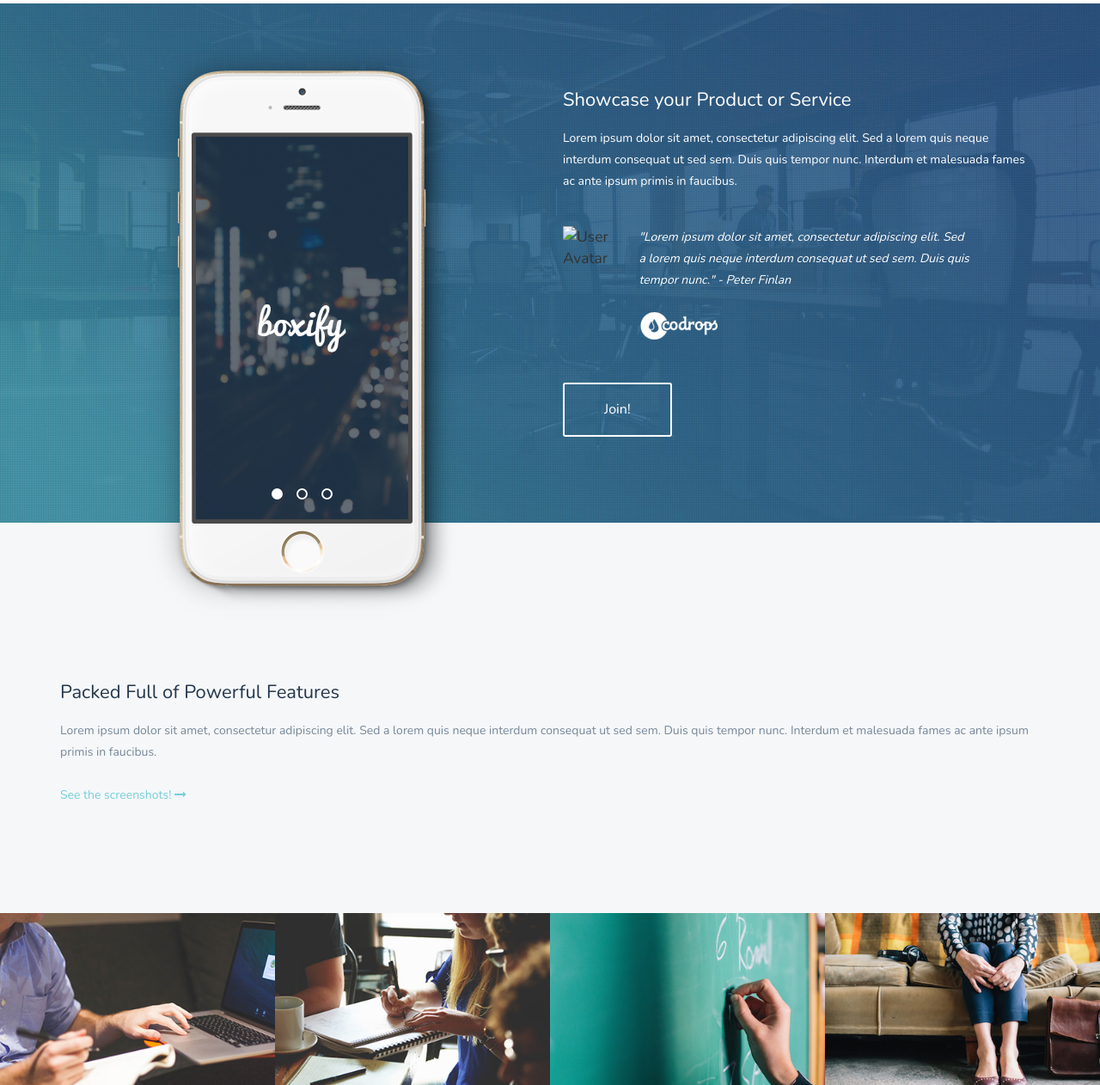
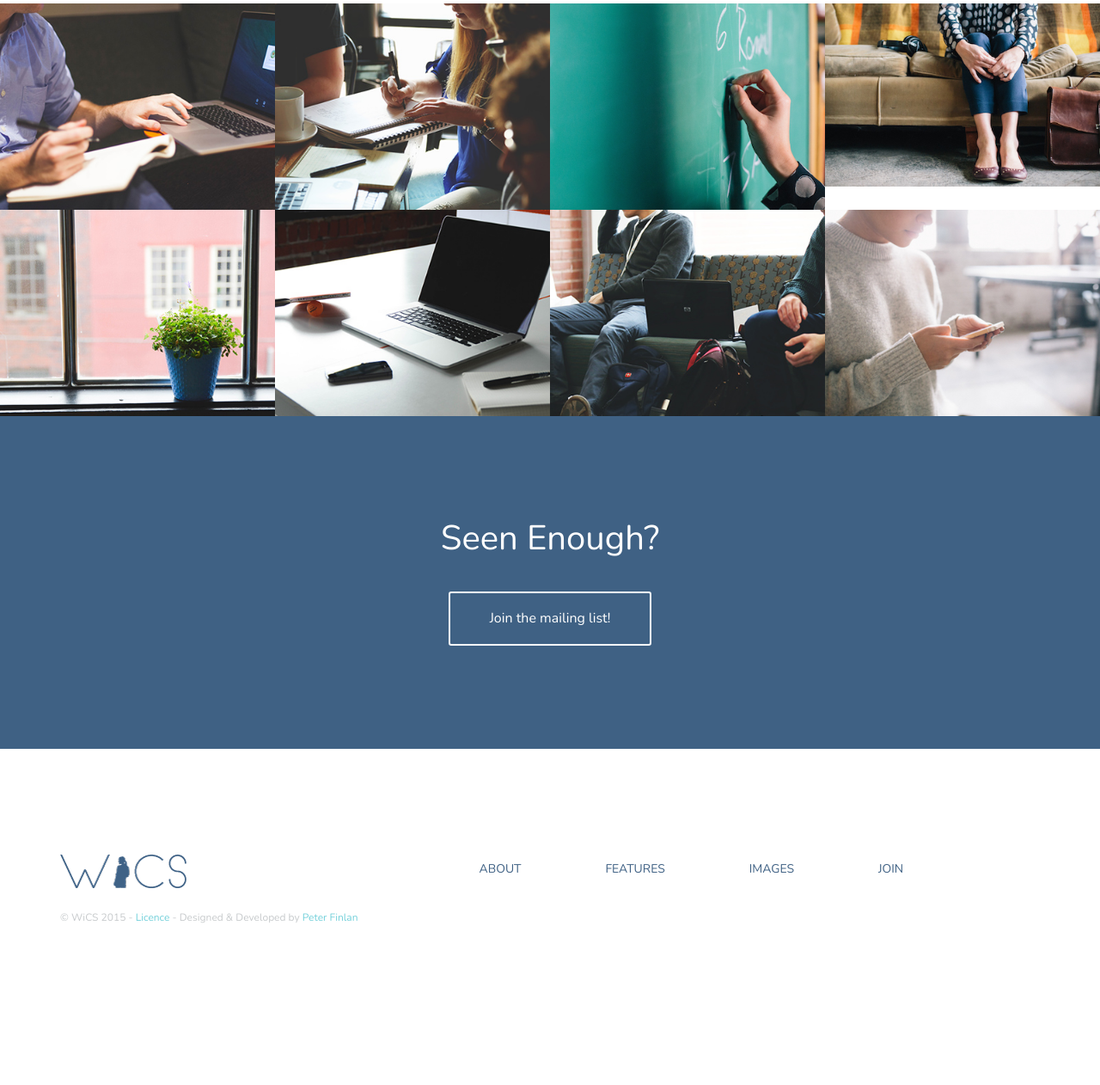
Before and after one commit to magv96/tuftswics.github.io, a plain HTML site: page index.html in a window 1280 px wide. Shown: the part 1829-3091 px from the top of the page at 86% size. After the commit the page ends 3021 px from the top, so only its background shows below. Drawn offline with nearby package versions, Linux system fonts and the light colour scheme.

Commit message:
finished initial website

```diff
--- a/index.html
+++ b/index.html
@@ -59,7 +59,7 @@
 					<div class="row hero-content">
 						<div class="col-md-12">
 							<h1 class="animated fadeInDown">A faux-rority for women in computer science at Tufts</h1>
-							<a href="http://tympanus.net/codrops/?p=22554" class="use-btn animated fadeInUp">Join the mailing list</a> <a href="#about" class="learn-btn animated fadeInUp">Learn more <i class="fa fa-arrow-down"></i></a>
+							<a href="https://docs.google.com/forms/d/12LUwOVcA1rjw1PqD5l_UVhl52_ktfgjA5x0SVSH-9DQ/viewform" target="_blank" class="use-btn animated fadeInUp">Join the mailing list</a> <a href="#about" class="learn-btn animated fadeInUp">Learn more <i class="fa fa-arrow-down"></i></a>
 						</div>
 					</div>
 				</div>
@@ -90,18 +90,18 @@
 								<ul class="slides" id="featuresSlider">
 									<li>
 										<h1>Connecting Women in CS</h1>
-										<p>Lorem ipsum dolor sit amet, consectetur adipiscing elit. Sed a lorem quis neque interdum consequat ut sed sem. Duis quis tempor nunc. Interdum et malesuada fames ac ante ipsum primis in faucibus.</p>
+										<p>Don't you wish you could meet people who love the way sublime looks? Who giggle whenever someone mentions loops? WiCS wants to help you meet people like you. And more importantly, women like you.</p>
 										<p><a href="#features" class="arrow-btn">Find out why WiCS rocks! <i class="fa fa-long-arrow-right"></i></a></p>
 									</li>
 									<li>
 										<h1>Providing a Network of Opportunities</h1>
-										<p>Lorem ipsum dolor sit amet, consectetur adipiscing elit. Sed a lorem quis neque interdum consequat ut sed sem. Duis quis tempor nunc. Interdum et malesuada fames ac ante ipsum primis in faucibus.</p>
-										<p><a href="http://tympanus.net/codrops/?p=22554" class="arrow-btn">Find out why WiCS rocks! <i class="fa fa-long-arrow-right"></i></a></p>
+										<p>We all know how import connections are within the working world today. Meet someone who has a full-time position at Google and you're one step closer to getting one yourself. WiCS helps establish those networks.</p>
+										<p><a href="#features" class="arrow-btn">Find out why WiCS rocks! <i class="fa fa-long-arrow-right"></i></a></p>
 									</li>
 									<li>
-										<h1>Supporting all members endeavors</h1>
-										<p>Lorem ipsum dolor sit amet, consectetur adipiscing elit. Sed a lorem quis neque interdum consequat ut sed sem. Duis quis tempor nunc. Interdum et malesuada fames ac ante ipsum primis in faucibus.</p>
-										<p><a href="http://tympanus.net/codrops/?p=22554" class="arrow-btn">Find out why WiCS rocks! <i class="fa fa-long-arrow-right"></i></a></p>
+										<h1>Supporting All Members Endeavors</h1>
+										<p>Perhaps most important is the support that WiCS offers. If you're working on your own side project, tell us! We'll be sure to spread it to all of our members and maybe provide you a helping hand!</p>
+										<p><a href="#features" class="arrow-btn">Find out why WiCS rocks! <i class="fa fa-long-arrow-right"></i></a></p>
 									</li>
 								</ul>
 						</div>
@@ -121,7 +121,7 @@
 							<div class="feature-content">
 								<h1>Network</h1>
 								<p>Use your fellow WiCS students and alumnis as resources to meet professionals and establish connections.</p>
-								<a href="http://tympanus.net/codrops/?p=22554" class="read-more-btn">Read More <i class="fa fa-chevron-circle-right"></i></a>
+								<a href="https://docs.google.com/forms/d/12LUwOVcA1rjw1PqD5l_UVhl52_ktfgjA5x0SVSH-9DQ/viewform" target="_blank" class="read-more-btn">Read More <i class="fa fa-chevron-circle-right"></i></a>
 							</div>
 						</div>
 						<div class="col-md-4 feature-2 wp2 delay-05s">
@@ -131,7 +131,7 @@
 							<div class="feature-content">
 								<h1>Connect</h1>
 								<p>Create relationships with other female coders and work on projects and assignments or even attend a hackathon together.</p>
-								<a href="http://tympanus.net/codrops/?p=22554" class="read-more-btn">Read More <i class="fa fa-chevron-circle-right"></i></a>
+								<a href="https://docs.google.com/forms/d/12LUwOVcA1rjw1PqD5l_UVhl52_ktfgjA5x0SVSH-9DQ/viewform" target="_blank" class="read-more-btn">Read More <i class="fa fa-chevron-circle-right"></i></a>
 							</div>
 						</div>
 						<div class="col-md-4 feature-3 wp2 delay-1s">
@@ -141,62 +141,10 @@
 							<div class="feature-content">
 								<h1>Support</h1>
 								<p>Sometimes the world of CS can be overwhelming, WiCS is here to help you along your journey whenever it gets tough.</p>
-								<a href="http://tympanus.net/codrops/?p=22554" class="read-more-btn">Read More <i class="fa fa-chevron-circle-right"></i></a>
+								<a href="https://docs.google.com/forms/d/12LUwOVcA1rjw1PqD5l_UVhl52_ktfgjA5x0SVSH-9DQ/viewform" target="_blank" class="read-more-btn">Read More <i class="fa fa-chevron-circle-right"></i></a>
 							</div>
 						</div>
 
-					</div>
-				</div>
-			</div>
-		</section>
-		<section class="showcase">
-			<div class="showcase-wrap">
-				<div class="texture-overlay"></div>
-				<div class="container">
-					<div class="row">
-						<div class="col-md-6">
-							<div class="device wp3">
-								<div class="device-content">
-									<div class="showcase-slider">
-										<ul class="slides" id="showcaseSlider">
-											<li>
-												<img src="img/screen1.jpg" alt="Device Content Image">
-											</li>
-											<li>
-												<img src="img/screen2.jpg" alt="Device Content Image">
-											</li>
-											<li>
-												<img src="img/screen3.jpg" alt="Device Content Image">
-											</li>
-										</ul>
-									</div>
-								</div>
-							</div>
-						</div>
-						<div class="col-md-6">
-							<h1>Showcase your Product or Service</h1>
-							<p>Lorem ipsum dolor sit amet, consectetur adipiscing elit. Sed a lorem quis neque interdum consequat ut sed sem. Duis quis tempor nunc. Interdum et malesuada fames ac ante ipsum primis in faucibus.</p>
-							<blockquote class="team-quote">
-								<div class="avatar"><img src="img/avatar.png" alt="User Avatar"></div>
-								<p>"Lorem ipsum dolor sit amet, consectetur adipiscing elit. Sed a lorem quis neque interdum consequat ut sed sem. Duis quis tempor nunc." - Peter Finlan</p>
-								<div class="logo-quote">
-									<a href="http://tympanus.net/codrops/"><img src="img/codrops-logo.png" alt="Codrops Logo"></a>
-								</div>
-							</blockquote>
-							<a href="http://tympanus.net/codrops/?p=22554" class="download-btn">Join! </a>
-						</div>
-					</div>
-				</div>
-			</div>
-		</section>
-
-		<section class="screenshots-intro">
-			<div class="container">
-				<div class="row">
-					<div class="col-md-12">
-						<h1>Packed Full of Powerful Features</h1>
-						<p>Lorem ipsum dolor sit amet, consectetur adipiscing elit. Sed a lorem quis neque interdum consequat ut sed sem. Duis quis tempor nunc. Interdum et malesuada fames ac ante ipsum primis in faucibus.</p>
-						<p><a href="#screenshots" class="arrow-btn">See the screenshots! <i class="fa fa-long-arrow-right"></i></a></p>
 					</div>
 				</div>
 			</div>
@@ -322,7 +270,7 @@
 				<div class="row">
 					<div class="col-md-12 text-center wp4">
 						<h1>Seen Enough?</h1>
-						<a href="http://tympanus.net/codrops/?p=22554" class="download-btn">Join the mailing list!</a>
+						<a href="https://docs.google.com/forms/d/12LUwOVcA1rjw1PqD5l_UVhl52_ktfgjA5x0SVSH-9DQ/viewform" target="_blank" class="download-btn">Join the mailing list!</a>
 					</div>
 				</div>
 			</div>
```
